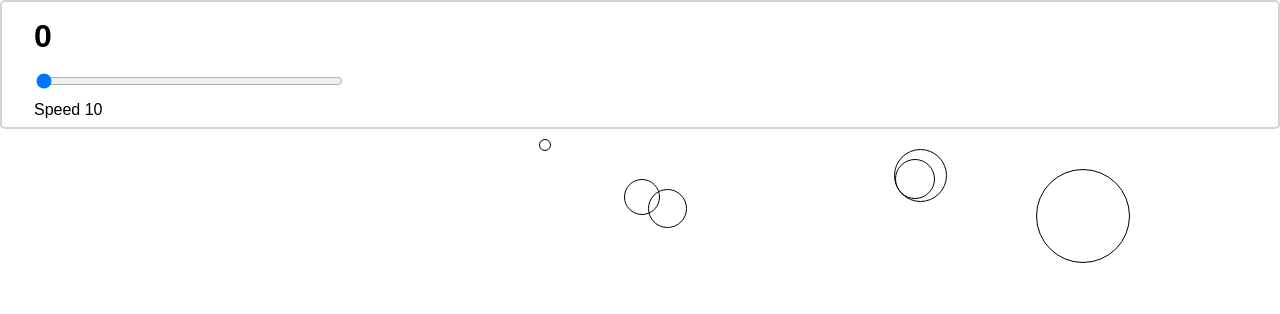
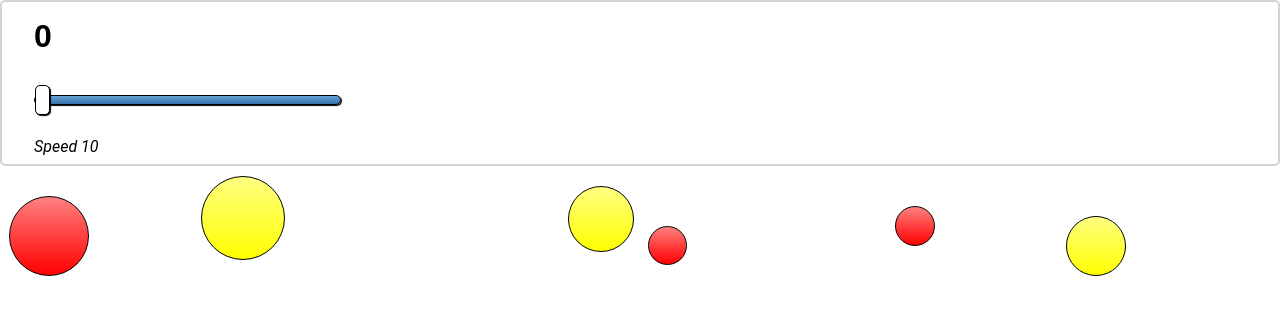
Before and after one commit to TempD/DotGame, a website: page views/index.html in a window 1280 px wide. Drawn offline with Linux system fonts and the light colour scheme; a web font is replaced by a local one.

Commit message:
Adding fonts and gradient styles

```diff
--- a/public/index.js
+++ b/public/index.js
@@ -44,8 +44,6 @@
       dispatch: (action) => {
         state = reducer(state, action);
 
-        console.log(state);
-
         listeners.forEach((listener) => listener());
       },
       subscribe: (subscriber) => {
@@ -75,6 +73,9 @@
   //  Dot related functions  //
   /////////////////////////////
 
+  const dotColors = ['rgba(0, 0, 255, 1)', 'rgba(255, 0, 0, 1)', 'rgba(255, 165, 0, 1)', 'rgba(255, 255, 0, 1)'];
+  const dotGradient = ['rgba(128, 128, 255, 1)', 'rgba(255, 128, 128, 1)', 'rgba(255, 210, 128, 1)', 'rgba(255, 255, 128, 1)'];
+
   const handleDotClick = (e) => {
     const dotEl = e.target;
     scoreStore.dispatch({...actions.scoreUpdate, value: parseInt(dotEl.getAttribute('data-value'), 10)});
@@ -87,11 +88,16 @@
     const value = generateDotScore(diameter);
     const leftPosition = randomIntInclusive(0, (viewportWidth - 100));
     const dotEl = document.createElement('span');
+    const randomIndex = randomIntInclusive(0, 3);
+    const color = dotColors[randomIndex];
+    const gradient = dotGradient[randomIndex];
 
     dotEl.setAttribute('class', 'dot');
     dotEl.setAttribute('data-value', value);
     dotEl.setAttribute('data-diameter', diameter);
     dotEl.style.width = diameter + 'px';
+    dotEl.style.border = '1px solid black';
+    dotEl.style.background = `linear-gradient(${gradient}, ${color})`;
     dotEl.style.height = diameter + 'px';
     dotEl.style.left = leftPosition + 'px';
     dotEl.style.top = 0 + 'px';
--- /dev/null
+++ b/sass/slider.sass
@@ -0,0 +1,32 @@
+input[type=range]
+  height: 38px
+  -webkit-appearance: none
+  margin: 10px 0
+  width: 100%
+
+input[type=range]:focus
+  outline: none
+
+input[type=range]::-webkit-slider-runnable-track
+  width: 100%
+  height: 10px
+  cursor: pointer
+  animation-duration: 0.2s
+  box-shadow: 1px 1px 1px #000000
+  background: linear-gradient(rgba(106, 163, 213, 1), rgba(48, 113, 169, 1))
+  border-radius: 5px
+  border: 1px solid #000000
+
+input[type=range]::-webkit-slider-thumb
+  box-shadow: 1px 1px 1px #000000
+  border: 1px solid #000000
+  height: 30px
+  width: 15px
+  border-radius: 5px
+  background: #FFFFFF
+  cursor: pointer
+  -webkit-appearance: none
+  margin-top: -11px
+
+input[type=range]:focus::-webkit-slider-runnable-track
+  background: linear-gradient(rgba(106, 163, 213, 1), rgba(48, 113, 169, 1))
--- a/sass/style.sass
+++ b/sass/style.sass
@@ -1,6 +1,8 @@
+@import "slider.sass";
+
 body
   margin: 0px
-  font-family: proxima-nova, sans-serif;
+  font-family: 'Roboto', sans-serif;
   font-style: normal
   height: 100vh
   width: 100%
@@ -16,6 +18,7 @@ body
 
 .game-score
   font-weight: 600
+  font-family: 'B612', sans-serif
   font-size: 2em
   margin: .5em 1em
 
@@ -28,6 +31,7 @@ body
 
 .game-speed-value
   margin: .5em 2em
+  font-style: italic
 
 .game-viewport
   width: 100%
@@ -38,4 +42,3 @@ body
   position: absolute
   cursor: pointer
   border-radius: 50%
-  border: 1px solid black
--- a/views/index.html
+++ b/views/index.html
@@ -3,6 +3,7 @@
 
 <head>
   <title>Dot Game</title>
+  <link href="https://fonts.googleapis.com/css?family=B612&display=swap" rel="stylesheet">
   <link rel="stylesheet" type="text/css" href="/style.css">
 </head>
 
```
Also changed, not shown: public/gameStore.js (deleted), public/style.css.
